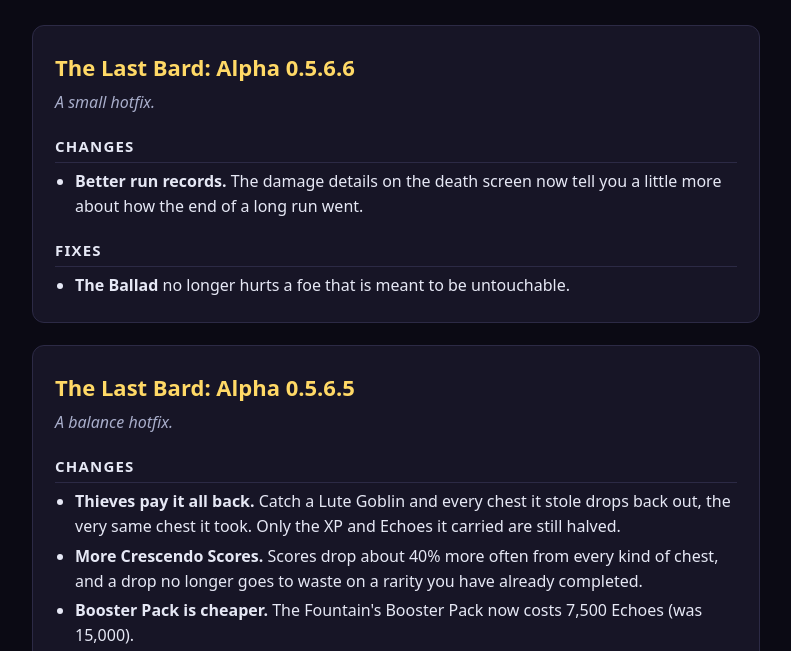
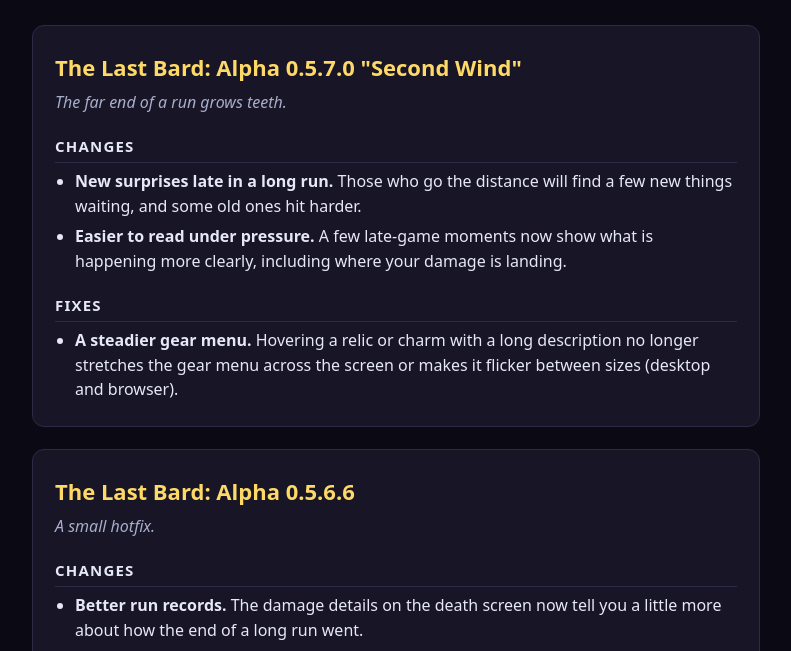
Before and after one commit to AirCapitalDigital/the-last-bard-play, a plain HTML site: page patch_notes.html in a window 1280 px wide. Shown: the part 107-758 px from the top of the page, without its empty margins (244-1035 px from the left). Drawn offline with Linux system fonts and the light colour scheme.

Commit message:
Patch notes 2026-11-20T20:35Z

```diff
--- a/patch_notes.html
+++ b/patch_notes.html
@@ -20,6 +20,17 @@ code { background:#0e0d1a; border:1px solid var(--line); border-radius:4px; padd
 footer { color:var(--muted); font-size:14px; }
 </style></head><body><main>
 <header><h1>THE LAST BARD</h1><p>Patch notes, newest first. <a href="./">Back to the game</a></p></header>
+<section><h2 id="v0.5.7.0-alpha">The Last Bard: Alpha 0.5.7.0 &quot;Second Wind&quot;</h2>
+<p><em>The far end of a run grows teeth.</em></p>
+<h3>Changes</h3>
+<ul>
+<li><strong>New surprises late in a long run.</strong> Those who go the distance will find a few new things waiting, and some old ones hit harder.</li>
+<li><strong>Easier to read under pressure.</strong> A few late-game moments now show what is happening more clearly, including where your damage is landing.</li>
+</ul>
+<h3>Fixes</h3>
+<ul>
+<li><strong>A steadier gear menu.</strong> Hovering a relic or charm with a long description no longer stretches the gear menu across the screen or makes it flicker between sizes (desktop and browser).</li>
+</ul></section>
 <section><h2 id="v0.5.6.6-alpha">The Last Bard: Alpha 0.5.6.6</h2>
 <p><em>A small hotfix.</em></p>
 <h3>Changes</h3>
```
Also changed, not shown: 2 other files.
